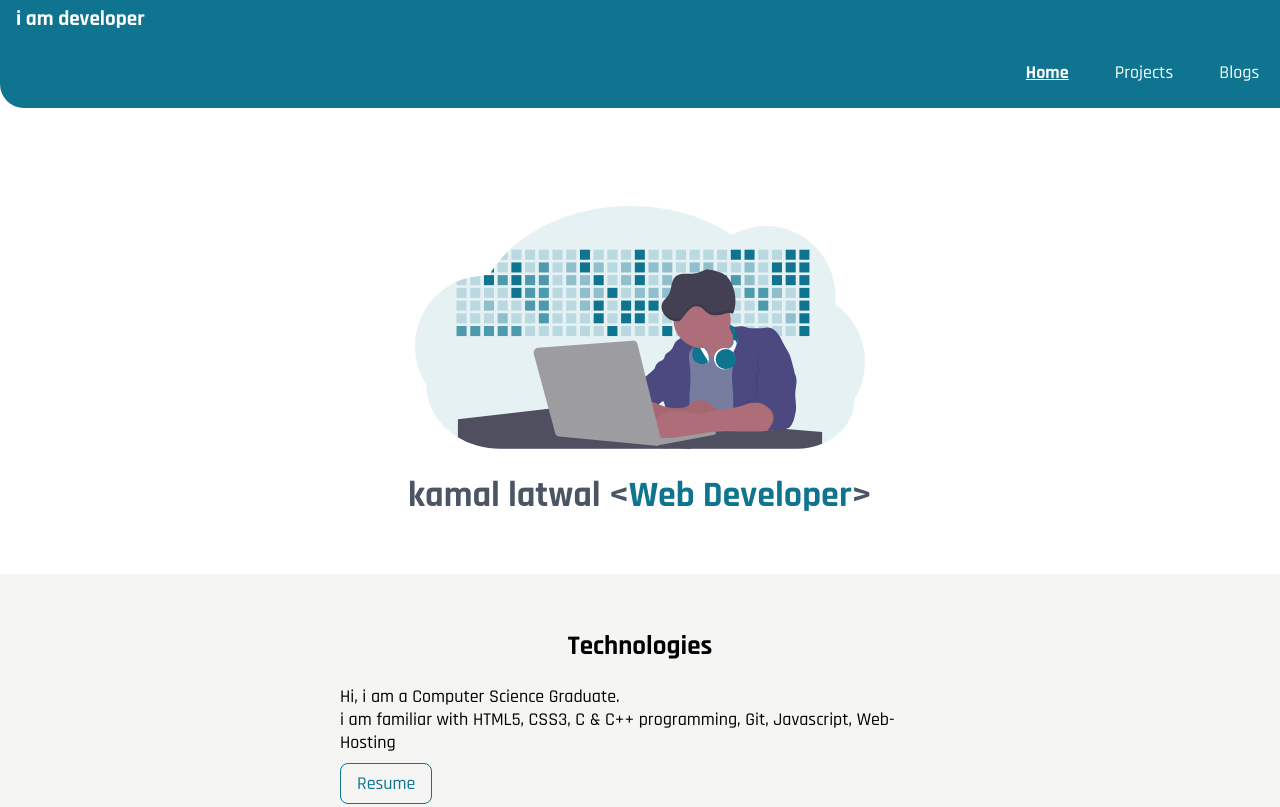
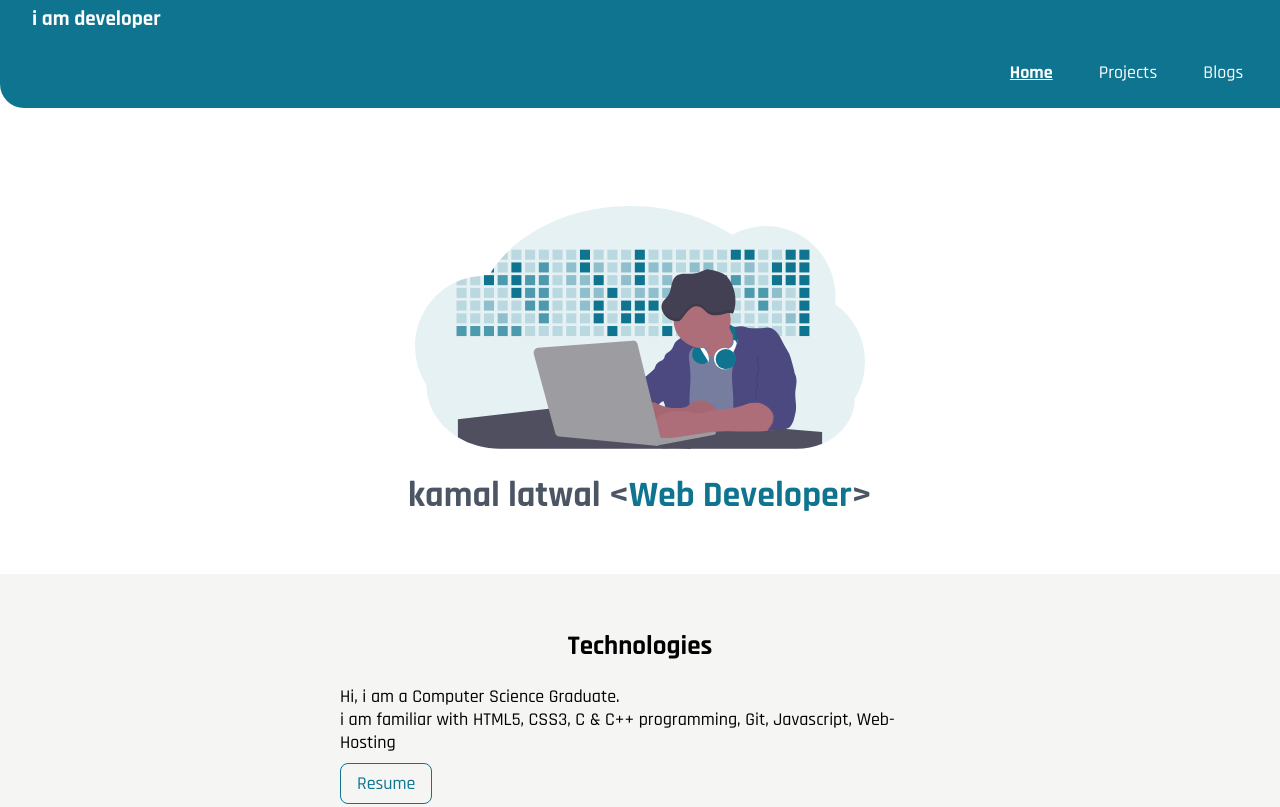
Before and after one commit to k-latwal15/kamalLatwal.portfolio, a plain HTML site: page index.html in a window 1280 px wide. Shown: the top 807 px of the page. Drawn offline with Linux system fonts and the light colour scheme.

Commit message:
minor fix

```diff
--- a/index.html
+++ b/index.html
@@ -10,12 +10,12 @@
 </head>
 
 <body>
-    <nav>
+    <nav class="container">
         <h3 class="nav-brand">i am developer</h3>
         <ul class="nav-list">
-            <li class="inline-list" ><a class="link link-active" href="/">Home</a></li>
-            <li class="inline-list"><a class="link " href="/project.html">Projects</a></li>
-            <li class="inline-list"><a class="link " href="/blog.html">Blogs</a></li>
+            <li class="inline-list"><a class="link link-active" href="/">Home</a></li>
+            <li class="inline-list"><a class="link" href="/project.html">Projects</a></li>
+            <li class="inline-list"><a class="link" href="/blog.html">Blogs</a></li>
 
         </ul>
     </nav>
```
